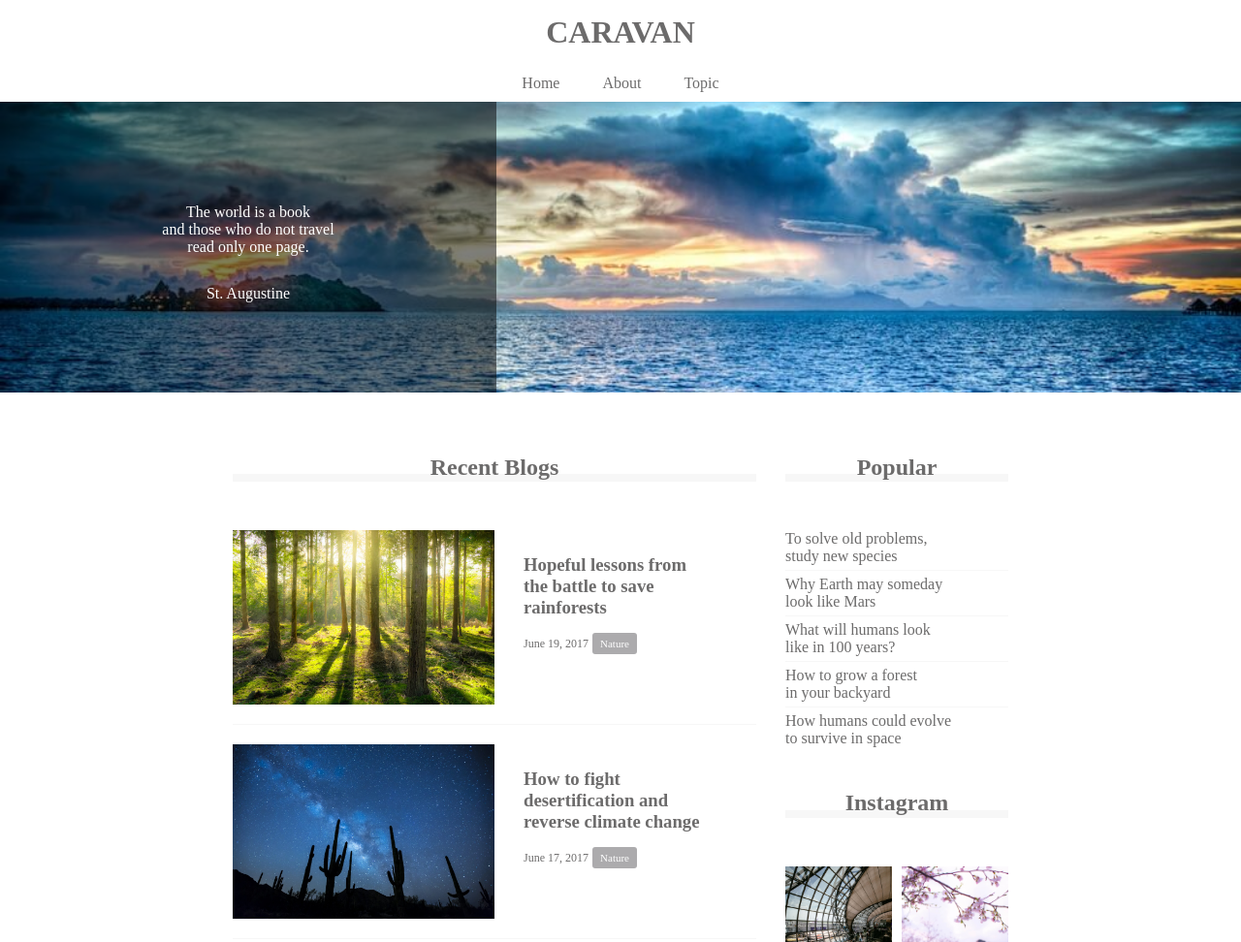
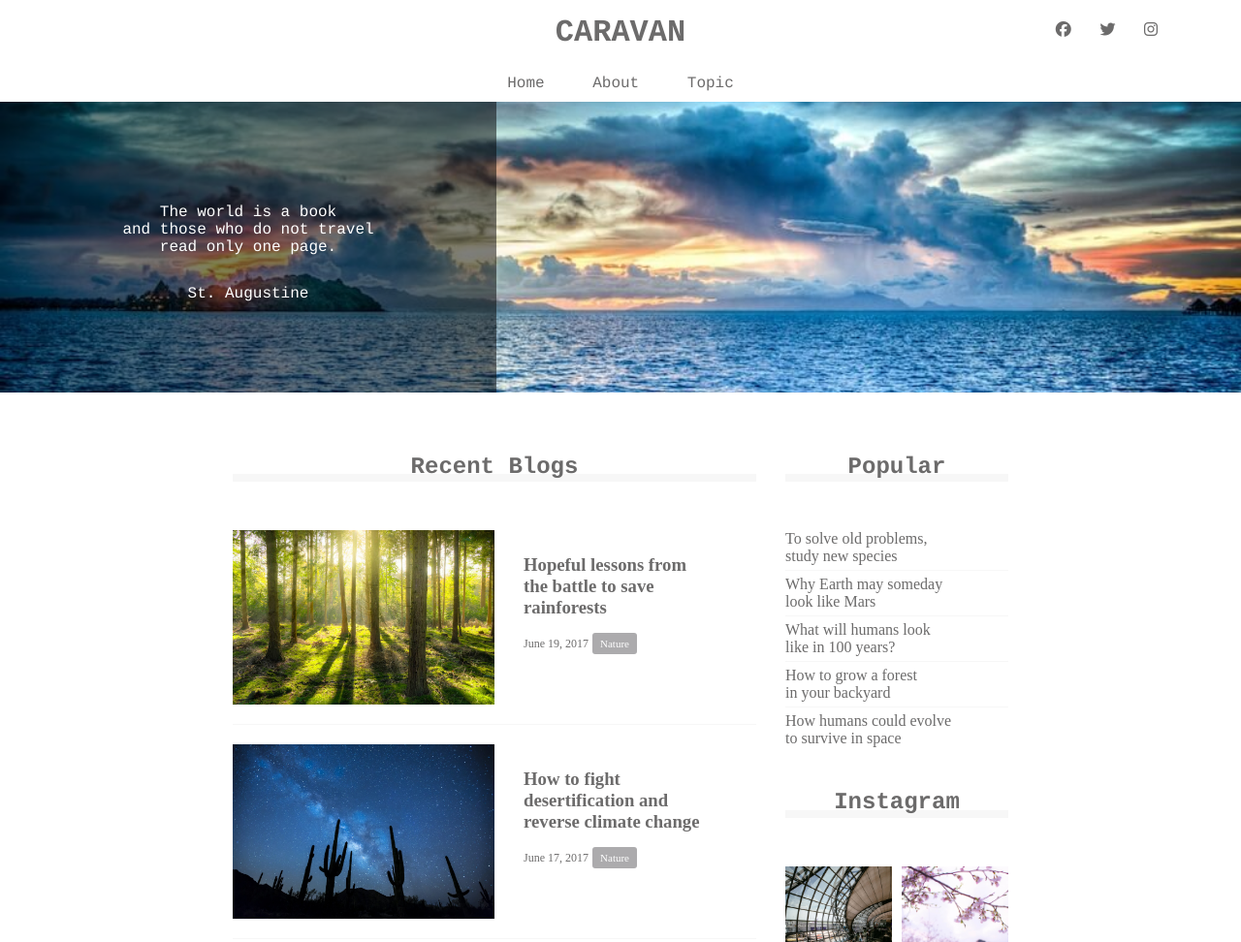
Before and after one commit to seiya0331/git-practice2, a plain HTML site: page index.html in a window 1280 px wide. Shown: the top 972 px of the page at 97% size. Drawn offline with Linux system fonts and the light colour scheme.

Commit message:
[Finish]1-9

```diff
--- a/index.html
+++ b/index.html
@@ -2,6 +2,7 @@
 <html lang="ja">
   <head>
     <meta charset="UTF-8" />
+    <script src="https://kit.fontawesome.com/f253770af7.js" crossorigin="anonymous"></script>
     <link rel="stylesheet" href="style.css" />
     <title>CARAVAN</title>
   </head>
@@ -14,6 +15,11 @@
         CARAVAN
       </a>
     </h1>
+    <div class="social">
+      <i class="fa-brands fa-facebook"></i>
+      <i class="fa-brands fa-twitter"></i>
+      <i class="fa-brands fa-instagram"></i>
+    </div>
     </header>
 
     <nav>
--- a/style.css
+++ b/style.css
@@ -9,11 +9,27 @@ a {
   text-decoration: none;
 }
 
+header, nav, h2, .main-visual, footer {
+  font-family: Chalkduster, "Bradley Hand", Courier, "Segoe Print", sans-serif;
+}
+
 header {
-  width: 90;
+  width: 90%; /* 横幅90% */
   padding: 15px 0;
   margin: 0 auto;
   text-align: center;
+  position: relative;
+}
+
+.social i {
+  display: inline-block;
+  margin-left: 20px;
+}
+
+.social {
+  position: absolute;
+  top: 22px;
+  right: 22px;
 }
 
 header .heading {
```
